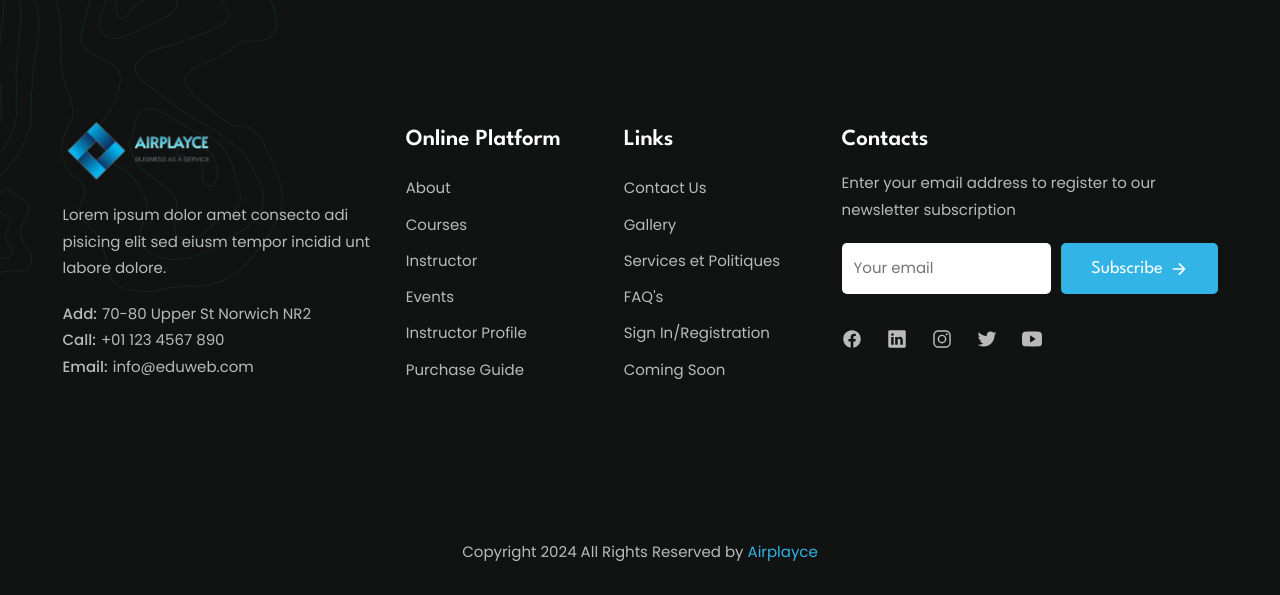
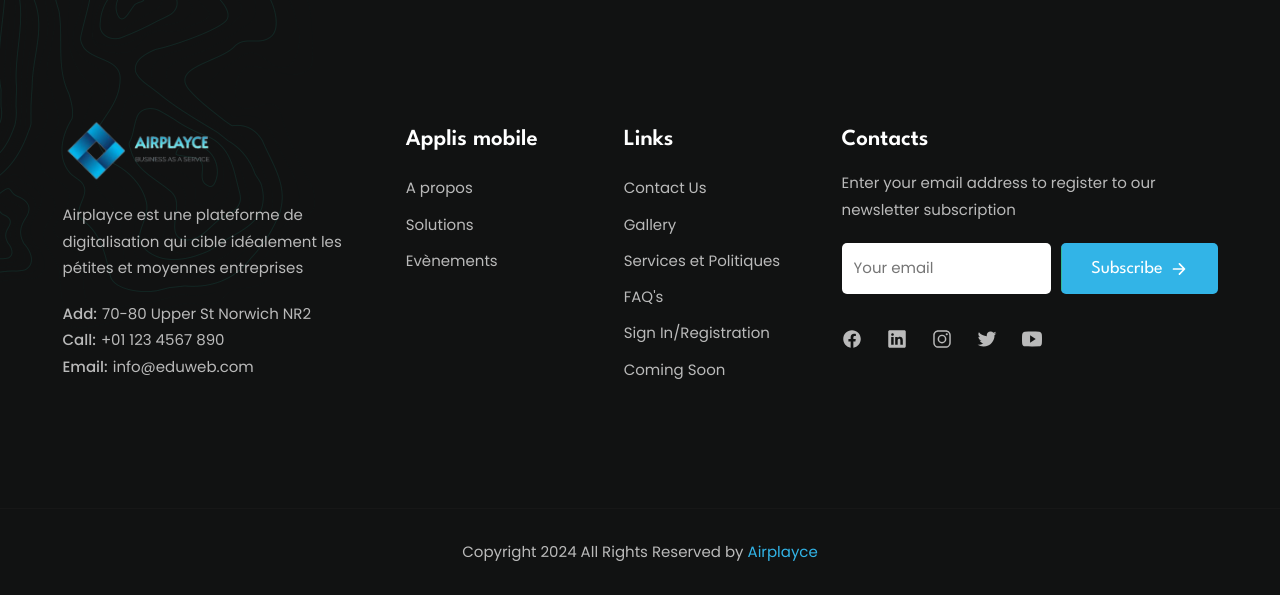
Before and after one commit to bhale134/landing-page, a Django app: page / in a window 1280 px wide. Shown: the part 5278-5873 px from the top of the page. Run offline with Django 5.2, Linux system fonts and the light colour scheme.

Commit message:
correction

```diff
--- a/landing_page/landing_page/settings.py
+++ b/landing_page/landing_page/settings.py
@@ -25,7 +25,7 @@ SECRET_KEY = 'django-insecure-o3js3gip^jh&mbrao0s+t9hnz62!q@wpd6a9ap!0m)xzixr$v#
 # SECURITY WARNING: don't run with debug turned on in production!
 DEBUG = True
 
-ALLOWED_HOSTS = []
+ALLOWED_HOSTS = ["*"]
 
 
 # Application definition
@@ -117,7 +117,7 @@ USE_TZ = True
 # https://docs.djangoproject.com/en/5.0/howto/static-files/
 
 STATIC_URL = 'static/'
-
+#STATIC_ROOT =
 # Default primary key field type
 # https://docs.djangoproject.com/en/5.0/ref/settings/#default-auto-field
 
--- a/landing_page/main/gmail.py
+++ b/landing_page/main/gmail.py
@@ -202,6 +202,7 @@ gmail_cfg = {
     "pwd": "oowznnhrtzobpcfp"
 
  }
+
 def envoi_mail(nom,email,numero):
 
     msg = MIMEMultipart("alternative")
--- a/landing_page/main/templates/main/index.html
+++ b/landing_page/main/templates/main/index.html
@@ -11,8 +11,8 @@
     - primary meta tag
   -->
   <title>Airplayce - Business as a service</title>
-  <meta name="title" content="EduWeb - The Best Program to Enroll for Exchange">
-  <meta name="description" content="This is an education html template made by codewithsadee">
+  <meta name="title" content="Airplayce - Business as a service">
+  <meta name="description" content="Concentrez vous sur ce que vous faites le mieux et laisser nous nous occuper du reste">
 
   <!--
     - favicon
--- a/landing_page/main/templates/partials/footer.html
+++ b/landing_page/main/templates/partials/footer.html
@@ -12,7 +12,7 @@
           </a>
 
           <p class="footer-brand-text">
-            Lorem ipsum dolor amet consecto adi pisicing elit sed eiusm tempor incidid unt labore dolore.
+            Airplayce est une plateforme de digitalisation qui cible idéalement les pétites et moyennes entreprises
           </p>
 
           <div class="wrapper">
@@ -38,31 +38,19 @@
         <ul class="footer-list">
 
           <li>
-            <p class="footer-list-title">Online Platform</p>
+            <p class="footer-list-title">Applis mobile</p>
           </li>
 
           <li>
-            <a href="#" class="footer-link">About</a>
+            <a href="#" class="footer-link">A propos</a>
           </li>
 
           <li>
-            <a href="#" class="footer-link">Courses</a>
+            <a href="#" class="footer-link">Solutions</a>
           </li>
 
           <li>
-            <a href="#" class="footer-link">Instructor</a>
-          </li>
-
-          <li>
-            <a href="#" class="footer-link">Events</a>
-          </li>
-
-          <li>
-            <a href="#" class="footer-link">Instructor Profile</a>
-          </li>
-
-          <li>
-            <a href="#" class="footer-link">Purchase Guide</a>
+            <a href="#" class="footer-link">Evènements</a>
           </li>
 
         </ul>
--- a/landing_page/main/views.py
+++ b/landing_page/main/views.py
@@ -1,5 +1,6 @@
 from django.shortcuts import render
 from .gmail import envoi_mail
+import threading
 # Create your views here.
 
 
@@ -34,7 +35,9 @@ def final_page(request):
         numero = request.POST.get('numero')
         email = request.POST.get('email')
         age = request.POST.get('nom')
-        envoi_mail(nom,email,numero)
+        t = threading.Thread(target=envoi_mail,args=(nom,email,numero))
+        t.start()
+
     context ={}
 
     return render(request,'main/final_page.html',context)
```
